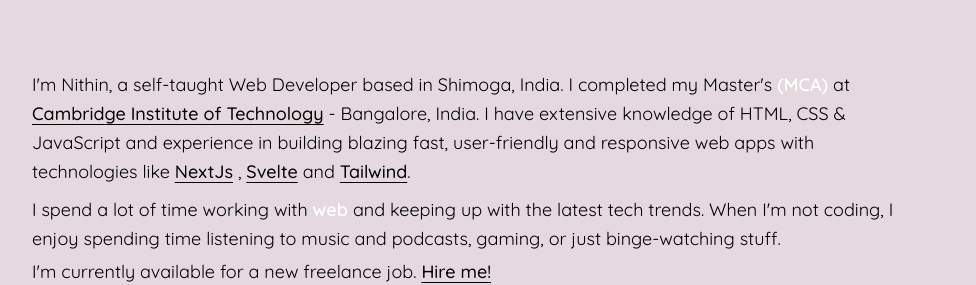
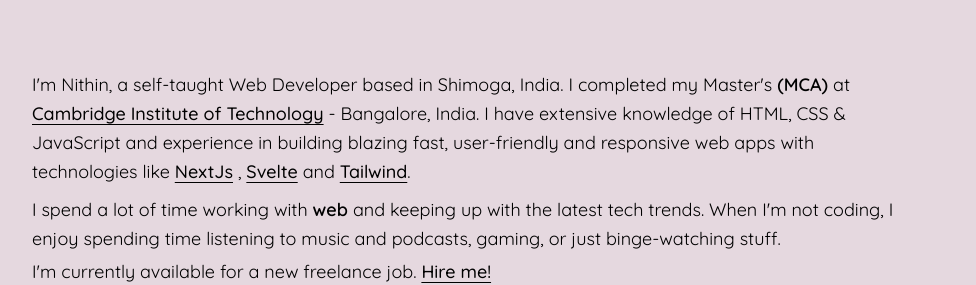
Before and after one commit to nithinK-142/nithin.me, a Next.js app: page /about in a window 1280 px wide. Shown: the part 156-441 px from the top of the page, without its empty margins (168-1144 px from the left). Built offline with nearby package versions, Linux system fonts and the light colour scheme.

Commit message:
update: light mode tooltip.

```diff
--- a/app/components/sub/Tooltip.tsx
+++ b/app/components/sub/Tooltip.tsx
@@ -19,10 +19,10 @@ const tooltipStyles = {
 
 const Tooltip = ({ text, content, tooltip = "normal" }: TooltipProps) => {
   return (
-    <span className="text-white group relative hover:opacity-90 font-semibold inline-block">
+    <span className="dark:text-white group relative hover:opacity-90 font-semibold inline-block">
       {text}
       <span
-        className={`absolute bg-white whitespace-nowrap text-black font-semibold text-sm rounded-lg p-2 group-hover:inline-block hidden transform-center transition-all duration-300 origin-top ${tooltipStyles[tooltip].body}`}
+        className={`absolute bg-black dark:bg-white whitespace-nowrap text-white dark:text-black font-semibold text-sm rounded-lg p-2 group-hover:inline-block hidden transform-center transition-all duration-300 origin-top ${tooltipStyles[tooltip].body}`}
         aria-label="tooltip"
         role="tooltip"
       >
```
